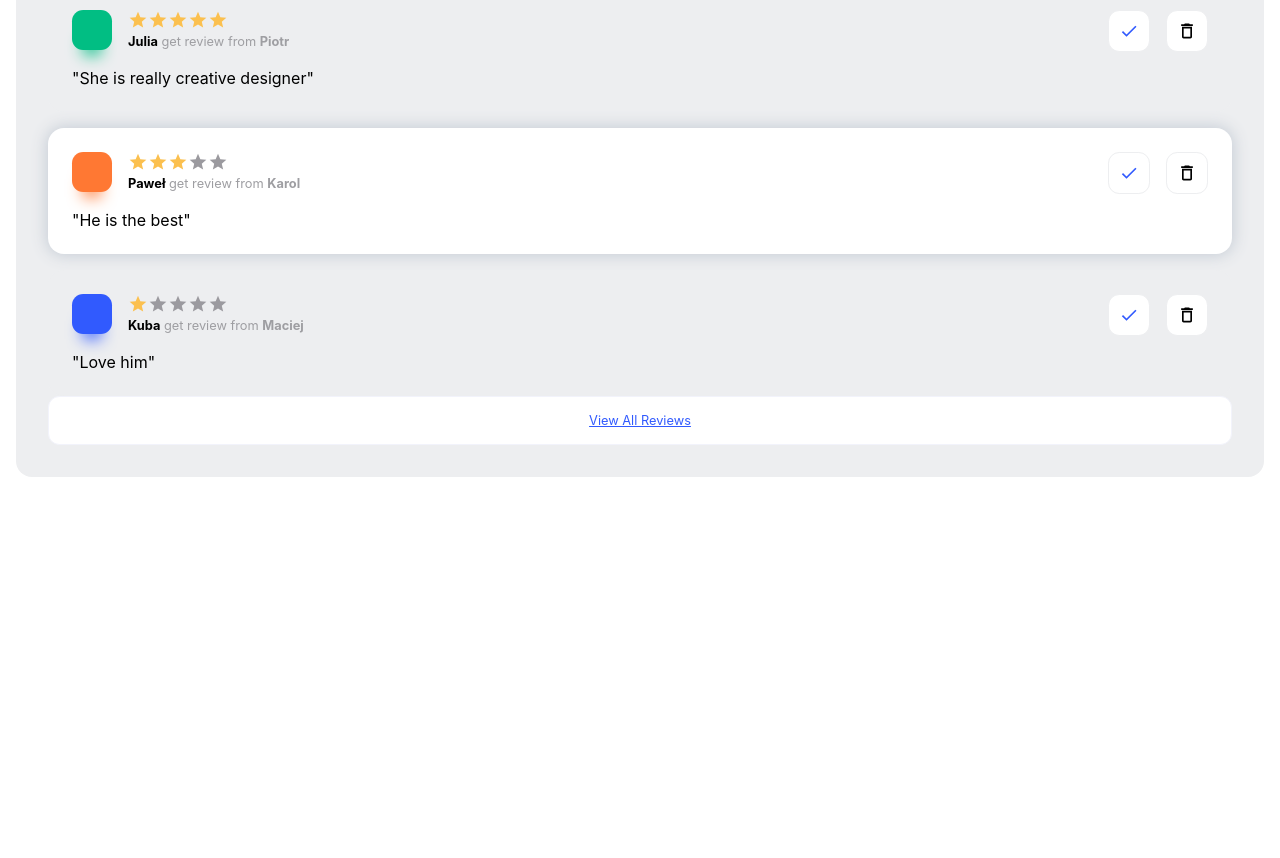
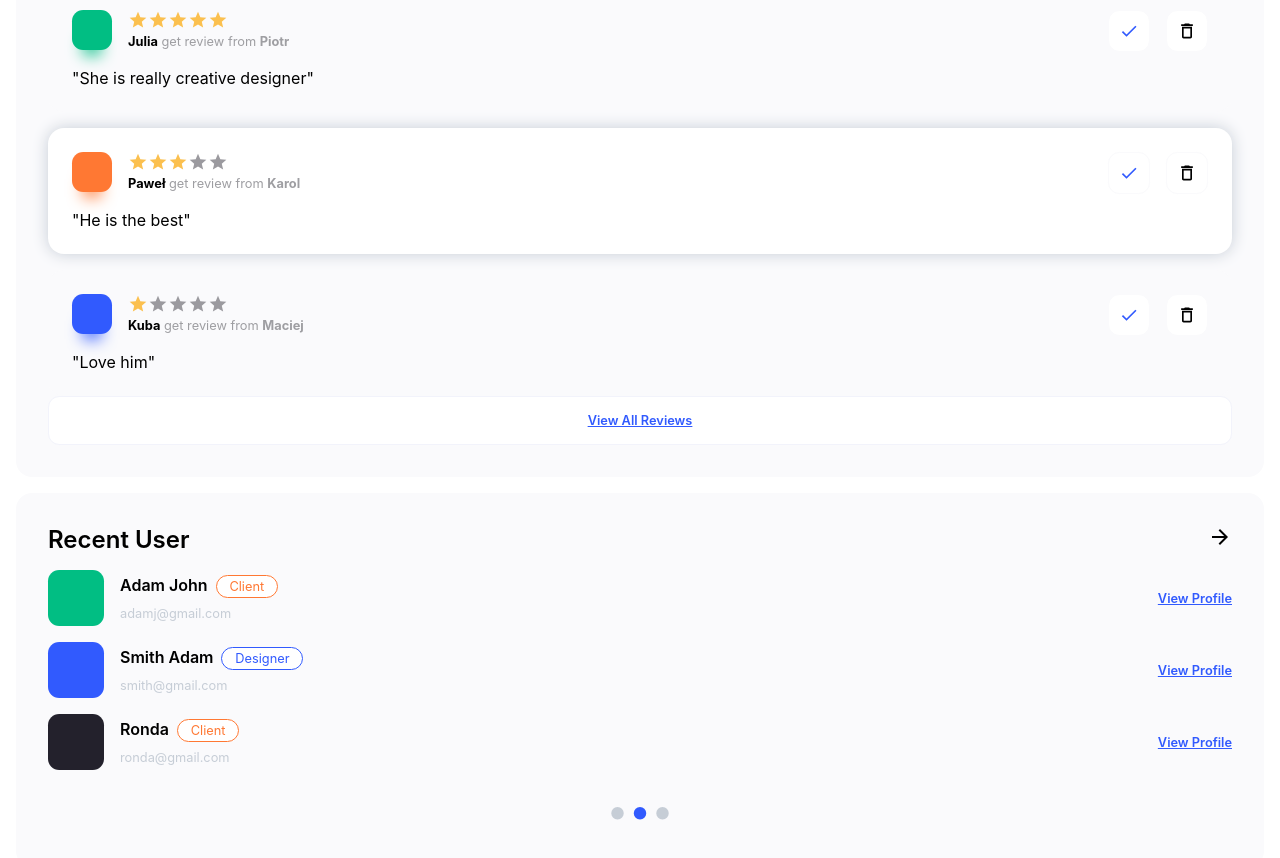
Before and after one commit to cichowlasp/projekt2, a React (Create React App) app: page /#/ in a window 1280 px wide. Shown: the part 1280-2138 px from the top of the page. Before the commit the page ends 1773 px from the top, so only its background shows below. Built offline with nearby package versions, Linux system fonts and the light colour scheme.

Commit message:
added Recent User section

```diff
--- a/src/Components/Card/Card.tsx
+++ b/src/Components/Card/Card.tsx
@@ -35,7 +35,8 @@ const CardWrapper = styled.div`
 	border-radius: 1rem;
 	padding: 1.5rem;
 	margin-bottom: 01rem;
-	box-shadow: ${(props) => `0 0 1rem 0.1rem ${props.theme.colors.greyFont}`};
+	box-shadow: ${(props) =>
+		`0 0 1rem 0.001rem ${props.theme.colors.greyFont}`};
 `;
 
 const PictureWrapper = styled.div`
--- a/src/Components/Comment/Comment.tsx
+++ b/src/Components/Comment/Comment.tsx
@@ -163,6 +163,8 @@ const Wrapper = styled.div<WrapperProps>`
 	border-radius: 1rem;
 	padding: 1.5rem;
 	box-shadow: ${(props) =>
-		props.reverse ? `0 0 1rem 0.1rem ${props.theme.colors.greyFont}` : ''};
+		props.reverse
+			? `0 0 1rem 0.001rem ${props.theme.colors.greyFont}`
+			: ''};
 	margin-top: 1rem;
 `;
--- a/src/Components/Home/Home.tsx
+++ b/src/Components/Home/Home.tsx
@@ -3,6 +3,7 @@ import Section from '../Section/Section';
 import Card from '../Card/Card';
 import Comment from '../Comment/Comment';
 import styled from 'styled-components';
+import User from '../User/User';
 
 const Home = () => {
 	const activities = [
@@ -56,6 +57,27 @@ const Home = () => {
 		},
 	];
 
+	const users = [
+		{
+			fullName: 'Adam John',
+			type: 'Client',
+			email: 'adamj@gmail.com',
+			color: '#01BE83',
+		},
+		{
+			fullName: 'Smith Adam',
+			type: 'Designer',
+			email: 'smith@gmail.com',
+			color: '#315AFE',
+		},
+		{
+			fullName: 'Ronda',
+			type: 'Client',
+			email: 'ronda@gmail.com',
+			color: '#23212C',
+		},
+	];
+
 	return (
 		<>
 			<Section title='Activities'>
@@ -83,6 +105,19 @@ const Home = () => {
 					<Link>View All Reviews</Link>
 				</Square>
 			</Section>
+			<Section title='Recent User'>
+				{users.map((el) => (
+					<User
+						fullName={el.fullName}
+						type={el.type}
+						email={el.email}
+						color={el.color}
+					/>
+				))}
+				<Dots>
+					•<Blue>•</Blue>•
+				</Dots>
+			</Section>
 		</>
 	);
 };
@@ -100,10 +135,25 @@ const Square = styled.div`
 const Link = styled.div`
 	text-decoration: underline;
 	font-size: 0.8rem;
+	font-weight: 600;
 	color: ${(props) => props.theme.colors.blue};
 	&:hover {
 		cursor: pointer;
 	}
 `;
 
+const Dots = styled.div`
+	display: flex;
+	font-size: 2.5rem;
+	place-self: center;
+	margin-top: 1rem;
+	width: 100%;
+	justify-content: center;
+	color: ${({ theme }) => theme.colors.greyFont};
+`;
+
+const Blue = styled.div`
+	color: ${({ theme }) => theme.colors.blue};
+`;
+
 export default Home;
--- /dev/null
+++ b/src/Components/User/User.tsx
@@ -0,0 +1,100 @@
+import React from 'react';
+import styled from 'styled-components';
+
+interface FuncProps {
+	fullName: string;
+	type: string;
+	email: string;
+	color: string;
+}
+
+const User: React.FC<FuncProps> = ({ fullName, type, email, color }) => {
+	return (
+		<Wrapper>
+			<Info>
+				<Logo color={color} />
+				<Container>
+					<Name>{fullName}</Name>
+					<Type type={type}>{type}</Type>
+					<Email>{email}</Email>
+				</Container>
+			</Info>
+			<Link>View Profile</Link>
+		</Wrapper>
+	);
+};
+
+interface StyledProps {
+	color: string;
+}
+
+interface TypeProps {
+	type: string;
+}
+
+const Logo = styled.div<StyledProps>`
+	height: 3.5rem;
+	min-width: 3.5rem;
+	background-color: ${({ color }) => color};
+	border-radius: 0.7rem;
+	margin-right: 1rem;
+`;
+
+const Wrapper = styled.div`
+	display: flex;
+	flex-direction: row;
+	justify-content: space-between;
+	align-items: center;
+	margin-top: 1rem;
+`;
+
+const Name = styled.span`
+	font-weight: 600;
+`;
+
+const Type = styled.span<TypeProps>`
+	background-color: ${(props) => props.theme.colors.white};
+	border: ${({ theme, type }) =>
+		`1.5px solid ${
+			type.toLowerCase() === 'designer'
+				? theme.colors.blue
+				: theme.colors.orange
+		};}`};
+	font-weight: 400;
+	color: ${({ type, theme }) =>
+		type.toLowerCase() === 'designer'
+			? theme.colors.blue
+			: theme.colors.orange};
+	padding: 0.2rem 0.8rem;
+	border-radius: 1rem;
+	font-size: 0.8rem;
+	margin-left: 0.5rem;
+`;
+
+const Link = styled.div`
+	text-decoration: underline;
+	font-size: 0.8rem;
+	font-stretch: ultra-condensed;
+	font-weight: 600;
+	color: ${(props) => props.theme.colors.blue};
+	&:hover {
+		cursor: pointer;
+	}
+`;
+
+const Info = styled.div`
+	display: flex;
+	flex-direction: row;
+`;
+
+const Email = styled.div`
+	margin-top: 0.7rem;
+	font-size: 0.8rem;
+	color: ${(props) => props.theme.colors.greyFont};
+`;
+
+const Container = styled.div`
+	margin-top: 0.3rem;
+`;
+
+export default User;
--- a/src/index.tsx
+++ b/src/index.tsx
@@ -30,7 +30,7 @@ code {
 const theme = {
 	colors: {
 		white: '#FFFFFF',
-		grey: '#EDEEF0',
+		grey: '#FAFAFC',
 		blue: '#315AFE',
 		red: '#DA5853',
 		black: '#23212C',
```
